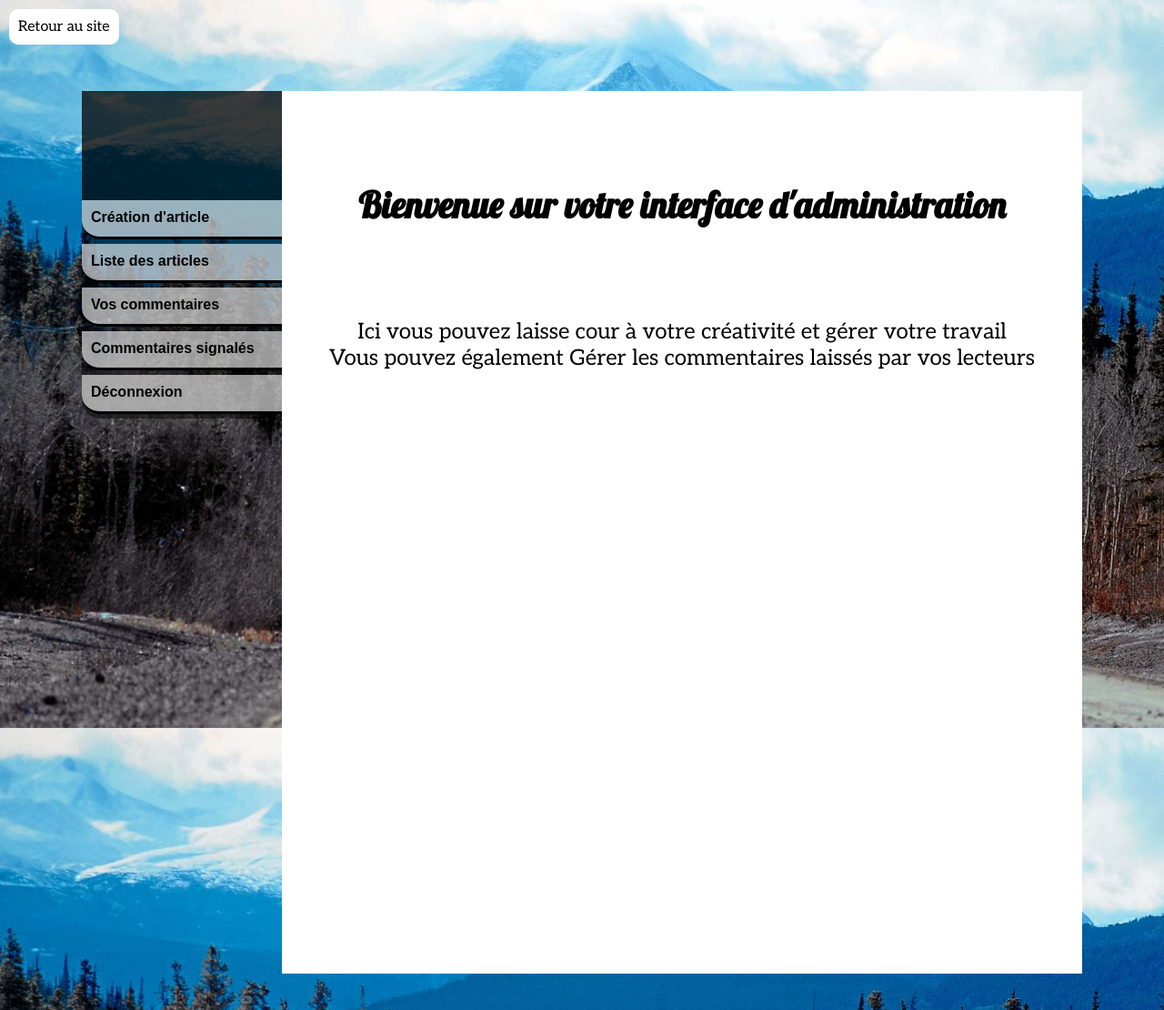
After one commit to DelalandeStephane/DWJP4, a PHP site: page /view/backend/home.php in a window 1280 px wide. The commit adds this page. Shown: the top 1110 px of the page at 91% size. Run offline with PHP 8.4, Linux system fonts and the light colour scheme; some libraries are stand-ins or nearby versions.

Commit message:
Ajout : connexion zone admin grace a session

```diff
--- a/public/css/backend.css
+++ b/public/css/backend.css
@@ -1,13 +1,35 @@
 /* -------- BACkEND ------*/
+
+.back {
+	position: absolute;
+	top: 10px;
+	left:10px;
+	background:white;
+	padding:10px;
+	border-radius:10px;
+}
+
+.home-admin {
+	margin-top: 100px;
+	text-align: center;
+}
+.home-admin h1 {
+	margin-bottom: 100px;
+}
+
+.home-admin p {
+	font-size: 1.5em;
+}
 
 .container-backend {
 	display: flex;
 	min-height: 970px;
 }
+
 .container-backend nav {
 	background-color: rgba(0,0,0,0.5);
 	width:20%;
-  height: 36%;
+  	height: 36%;
 	border-bottom-left-radius: 20px;
 }
 .container-backend nav a {
@@ -61,7 +83,7 @@ h2 {
 }
 
 
-/* */
+/*Affichage des tableaux */
 
 table {
 	border-collapse: collapse;
--- /dev/null
+++ b/view/backend/home.php
@@ -0,0 +1,8 @@
+<?php ob_start();?>
+<div class="button home-admin">
+	<h1>Bienvenue sur votre interface d'administration</h1>
+	<p>Ici vous pouvez laisse cour à votre créativité et gérer votre travail</p>
+	<p>Vous pouvez également Gérer les commentaires laissés par vos lecteurs</p>
+</div>
+<?php $content = ob_get_clean(); ?>
+<?php require('template.php');?>
--- a/view/backend/template.php
+++ b/view/backend/template.php
@@ -7,6 +7,7 @@
 	<link rel="stylesheet" type="text/css" href="public/css/backend.css">
 </head>
 <body>
+	<a href="index.php" class="back">Retour au site</a>
 	<div class="container container-backend">
 		<nav>
 			<div class="backend-nav-deco-square"></div>
@@ -15,6 +16,7 @@
 				<li><a href="?action=adminposts">Liste des articles</a></li>
 				<li><a href="?action=admincomments">Vos commentaires</a></li>
 				<li><a href="?action=adminreportcomments">Commentaires signalés</a></li>
+				<li><a href="?action=adminexit">Déconnexion</a></li>
 			</ul>
 		</nav>
 		<section class="backend-content">
```
Also changed, not shown: controller/backend.php (+7 -9 lines), controller/frontend.php (+7 -8 lines), index.php (+14 -15 lines), public/css/style.css (+2 -5 lines), test.php (deleted, +0 -48 lines).
